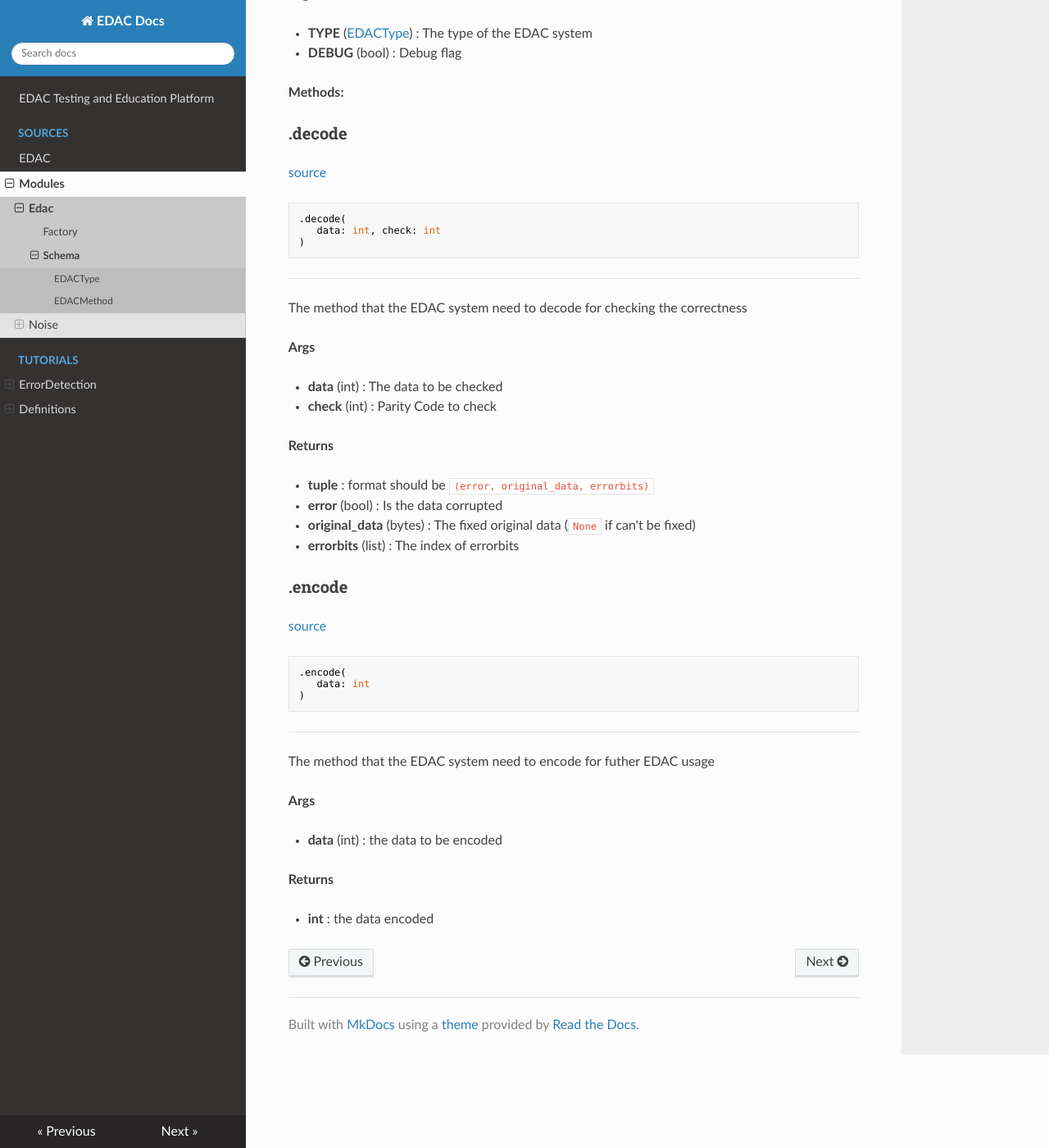
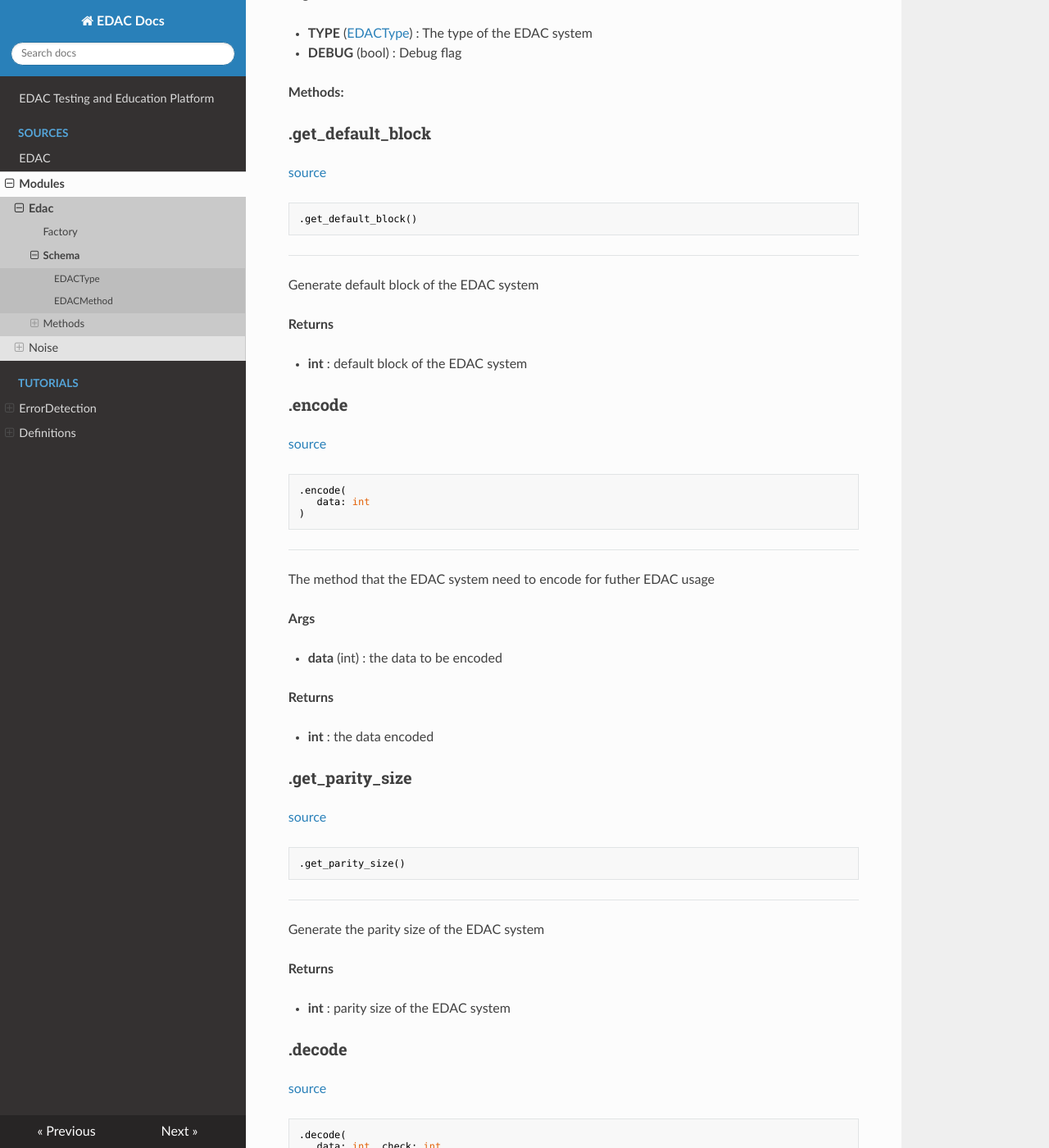
Before and after one commit to N0Ball/EDAC, an MkDocs documentation site: the page built from docs/sources/modules/edac/schema.md, in a window 1280 px wide and 1400 px high, scrolled down 677 px. Shown: the whole window at 82% size. Built offline with MkDocs 1.6.1, drawn with Linux system fonts in a browser that asks for light colours; nearby versions of some CDN libraries; some of the changed text lies outside the part shown.

Commit message:
Finish documenting parity & fix some documents before

````diff
--- a/docs/sources/modules/edac/schema.md
+++ b/docs/sources/modules/edac/schema.md
@@ -40,8 +40,61 @@ it contains and will only be call the method it contains
 **Methods:**
 
 
+### .get_default_block
+[source](https://github.com/N0Ball/EDAC/blob/main/modules/edac/schema.py/#L34)
+```python
+.get_default_block()
+```
+
+---
+Generate default block of the EDAC system
+
+
+**Returns**
+
+* **int**  : default block of the EDAC system
+
+
+### .encode
+[source](https://github.com/N0Ball/EDAC/blob/main/modules/edac/schema.py/#L69)
+```python
+.encode(
+   data: int
+)
+```
+
+---
+The method that the EDAC system need to encode for futher
+EDAC usage
+
+
+**Args**
+
+* **data** (int) : the data to be encoded
+
+
+**Returns**
+
+* **int**  : the data encoded
+
+
+### .get_parity_size
+[source](https://github.com/N0Ball/EDAC/blob/main/modules/edac/schema.py/#L52)
+```python
+.get_parity_size()
+```
+
+---
+Generate the parity size of the EDAC system
+
+
+**Returns**
+
+* **int**  : parity size of the EDAC system
+
+
 ### .decode
-[source](https://github.com/N0Ball/EDAC/blob/main/modules/edac/schema.py/#L74)
+[source](https://github.com/N0Ball/EDAC/blob/main/modules/edac/schema.py/#L84)
 ```python
 .decode(
    data: int, check: int
@@ -61,30 +114,7 @@ the correctness
 
 **Returns**
 
-* **tuple**  : format should be `(error, original_data, errorbits)`
+* **tuple**  : format should be `(error, data, error bits)`
 * **error** (bool) : Is the data corrupted
-* **original_data** (bytes) : The fixed original data (`None` if can't be fixed)
-* **errorbits** (list) : The index of errorbits
-
-
-### .encode
-[source](https://github.com/N0Ball/EDAC/blob/main/modules/edac/schema.py/#L59)
-```python
-.encode(
-   data: int
-)
-```
-
----
-The method that the EDAC system need to encode for futher
-EDAC usage
-
-
-**Args**
-
-* **data** (int) : the data to be encoded
-
-
-**Returns**
-
-* **int**  : the data encoded
+* **data** (bytes) : The fixed data (return `0x00` if can't be fixed)
+* **bits** (list) : The index of errorbits
````
Also changed, not shown: .gitpod.yml (added, +15 -0 lines), docs/sources/modules/edac/factory.md (+24 -24 lines), docs/sources/modules/edac/methods/parity.md (added, +78 -0 lines), docs/sources/modules/noise/systems/BIT_FLIP.md (+1 -1 lines), mkgendocs.yml (+9 -0 lines), 3 other files.
